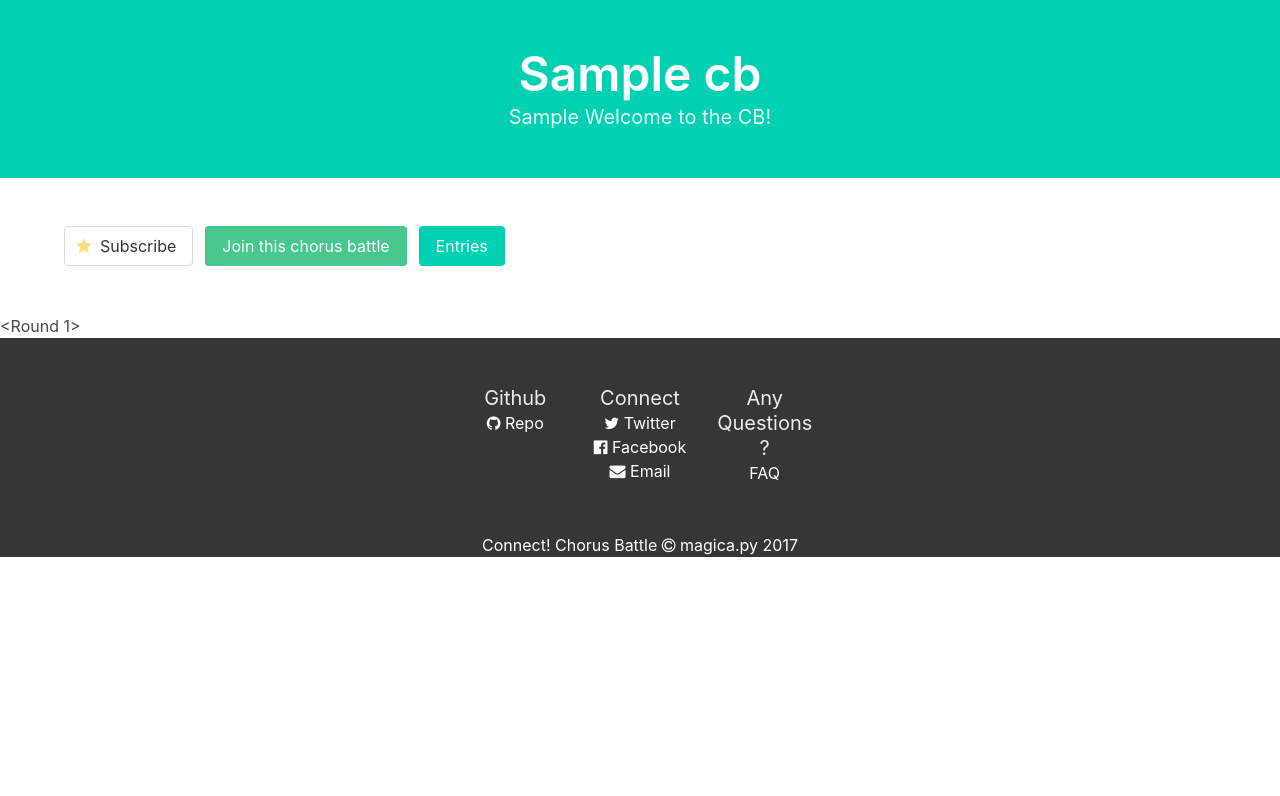
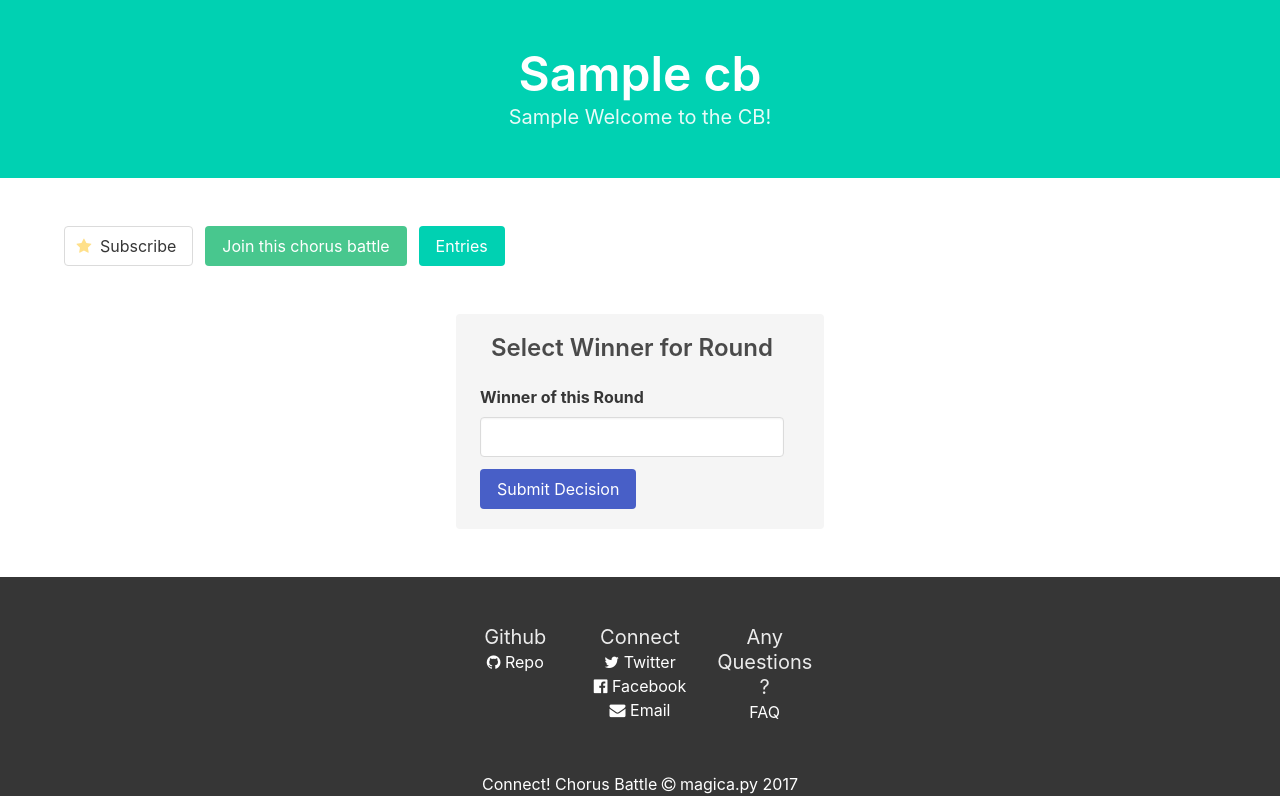
Before and after one commit to jchen2186/cb-platform, a Flask app: template cbapp/templates/chorusRound.html in a window 1280 px wide. Shown: the part 57-853 px from the top of the page. Before the commit the page ends 614 px from the top, so only its background shows below. Run offline with Flask 2, Linux system fonts and the light colour scheme; tables that the repository leaves empty hold one stand-in row (values such as "Sample post"); the template is opened without the code that fills it: values that come from a table or form of the project are taken from there, most other values are stand-ins (such as "Sample title", 1, 10 or a date in 2020); some libraries are stand-ins or nearby versions.

Commit message:
Choose winner functionality

```diff
--- a/cbapp/forms.py
+++ b/cbapp/forms.py
@@ -203,6 +203,5 @@ class NotificationForm(FlaskForm):
     submit = SubmitField("Send")
 
 class ChooseRoundWinnerForm(FlaskForm):
-    # round_winner = SelectField('Winner of this Round', choices=teams,validators=[
-        # DataRequired('Please select a winner for this round.')])
+    winning_entry = StringField('Winner of this Round',validators=[DataRequired('Please select a winner for this round.')])
     submit = SubmitField('Submit Decision')
--- a/cbapp/models.py
+++ b/cbapp/models.py
@@ -450,6 +450,10 @@ class Entry(db.Model):
         self.chorusbattle = chorusid
         self.round_number = round_number
 
+    @staticmethod
+    def get_entries_for_round(round_id):
+        return db.session.query(Entry).filter_by(round_number=round_id).all()
+
 class Round(db.Model):
     """
     Model to store the rounds of a chorus battle. It contains information about the round.
--- a/cbapp/templates/chorusRound.html
+++ b/cbapp/templates/chorusRound.html
@@ -2,5 +2,31 @@
 {% block content %}
 
 {% include "chorusheader.html"%}
-{{ round }}
+<div class="container">
+  <div class="columns">
+    <div class="column is-4"></div>
+    <div class="column is-4">
+
+      <div class="notification">
+        <h2 class="title is-4 has-text-centered">Select Winner for Round</h2>
+        	<form method="POST" action="/chorusbattle/{{cb}}/round/{{round_number}}">
+        		{{ form.hidden_tag() }}
+			<div class="field">
+		        <div class="label">{{ form.winning_entry.label }}</div>
+		        <div class="control">
+		            {{ form.winning_entry(class_="input") }}
+		        </div>
+		        {% if form.winning_entry.errors %}
+		          {% for error in form.winning_entry.errors %}
+		            <p class="is-danger">{{ error }}</p>
+		          {% endfor %}
+		        {% endif %}
+	      	</div>
+		    {{ form.submit(class="button is-link") }}
+	      	</form>
+      </div>
+    </div>
+  </div>
+</div>
+<br><br>
 {% endblock %}
--- a/cbapp/templates/chorusheader.html
+++ b/cbapp/templates/chorusheader.html
@@ -43,20 +43,13 @@
         <div class="level-item">
           <a class="button is-primary" href=
           {% if "entries" in request.path %}
-            "/chorusbattle/{{ cb.id }}"
+            "/chorusbattle/{{ cb.id }}
           {% else %}
-            "/chorusbattle/{{ cb.id }}/entries">
+            "/chorusbattle/{{ cb.id }}/entries"
           {% endif %}
-              <span>Entries</span>
+           >   <span>Entries</span>
           </a>
         </div>
-        {% if session.role == 'Judge' %}
-        <div class="level-item">
-          <a class="button is-info" href="{{ url_for('createRound', cb=cb.id) }}">
-              <span>Create Round</span>
-          </a>
-        </div>
-        {% endif %}
       </div>
 
         <!-- level-left -->
```
Also changed, not shown: cbapp/routes.py (+14 -3 lines), createTables.sql (+7 -0 lines).
